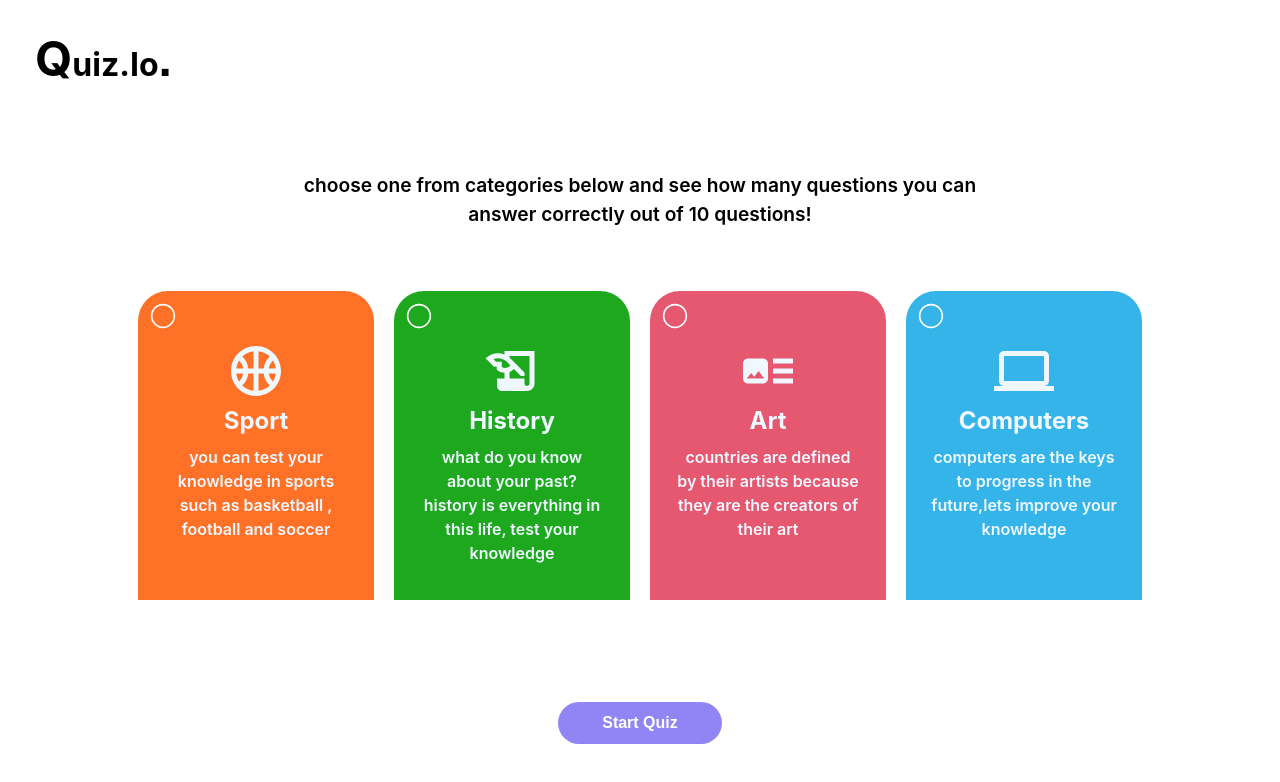
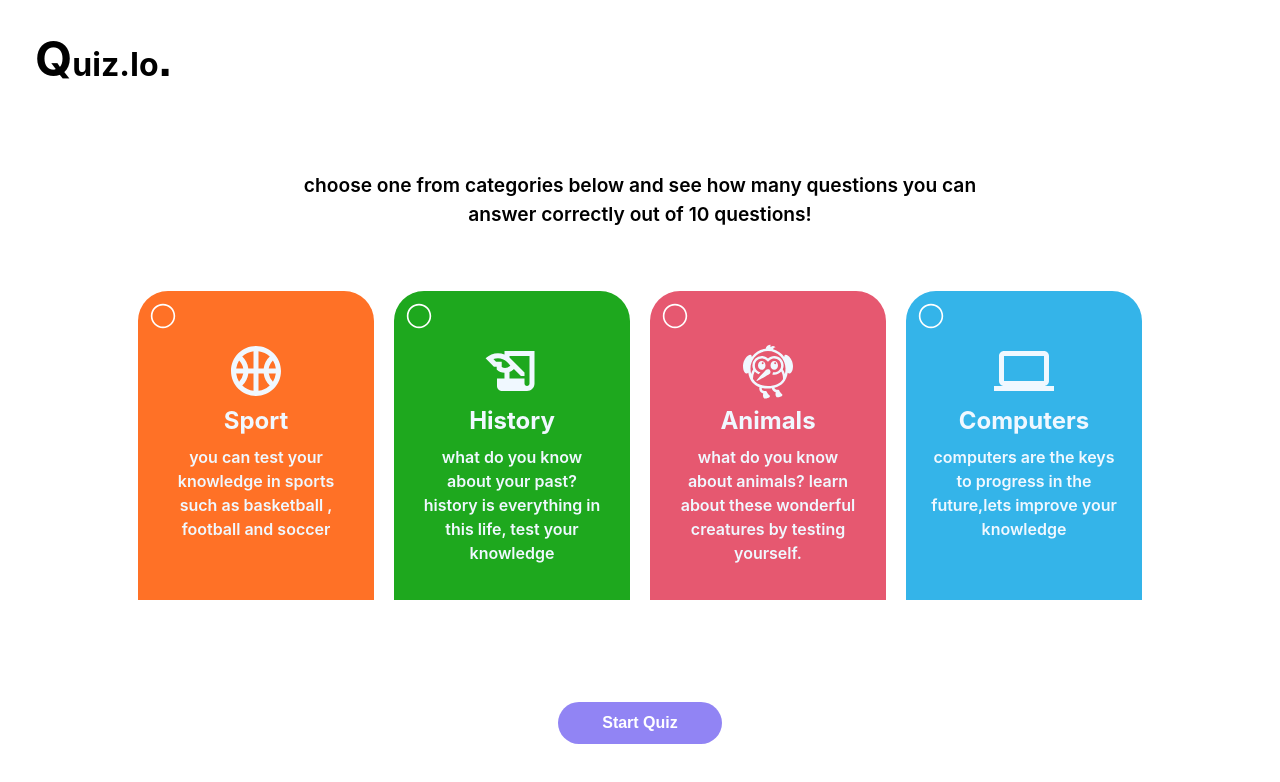
Before and after one commit to iliro6/quiz_io, a React (Vite) app: page / in a window 1280 px wide. Shown: the top 782 px of the page. Built offline with nearby package versions, Linux system fonts and the light colour scheme; some icons are missing.

Commit message:
replaced art category

```diff
--- a/src/data/data.jsx
+++ b/src/data/data.jsx
@@ -4,6 +4,7 @@ import {
   MdComputer,
   MdArtTrack,
   MdOutlineSportsBasketball,
+  MdFlutterDash
 } from "react-icons/md";
 
 export const categories = [
@@ -24,11 +25,11 @@ export const categories = [
     selected: false,
   },
   {
-    category: "art",
-    desc: "countries are defined by their artists because they are the creators of their art",
-    icon: <MdArtTrack />,
+    category: "animals",
+    desc: "what do you know about animals? learn about these wonderful creatures by testing yourself.",
+    icon: <MdFlutterDash />,
     color: "#e65870",
-    id:25,
+    id: 27,
     selected: false,
   },
   {
@@ -36,7 +37,7 @@ export const categories = [
     desc: "computers are the keys to progress in the future,lets improve your knowledge",
     icon: <MdComputer />,
     color: "#34b4e9",
-    id:18 ,
+    id: 18,
     selected: false,
   },
 ];
```
